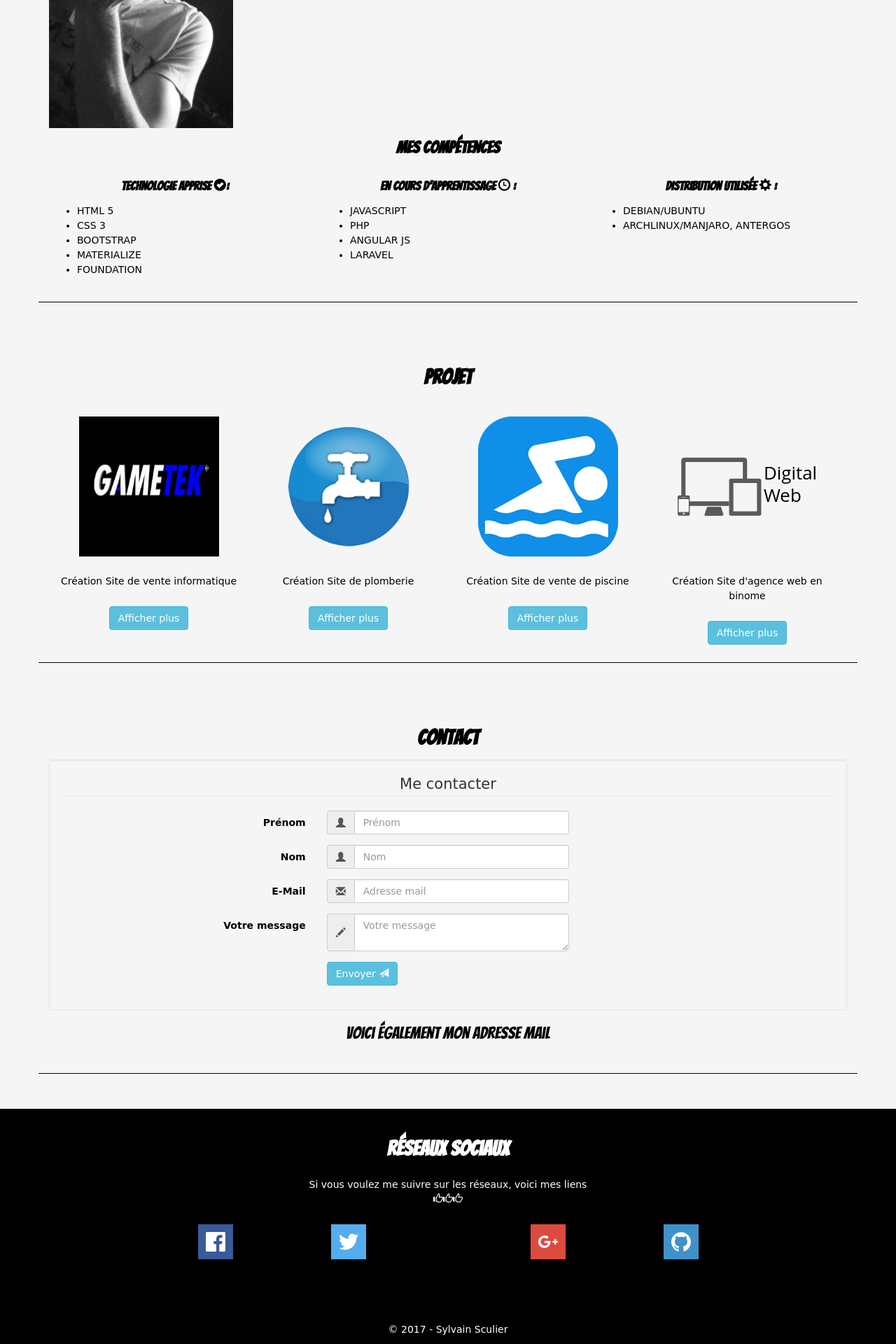
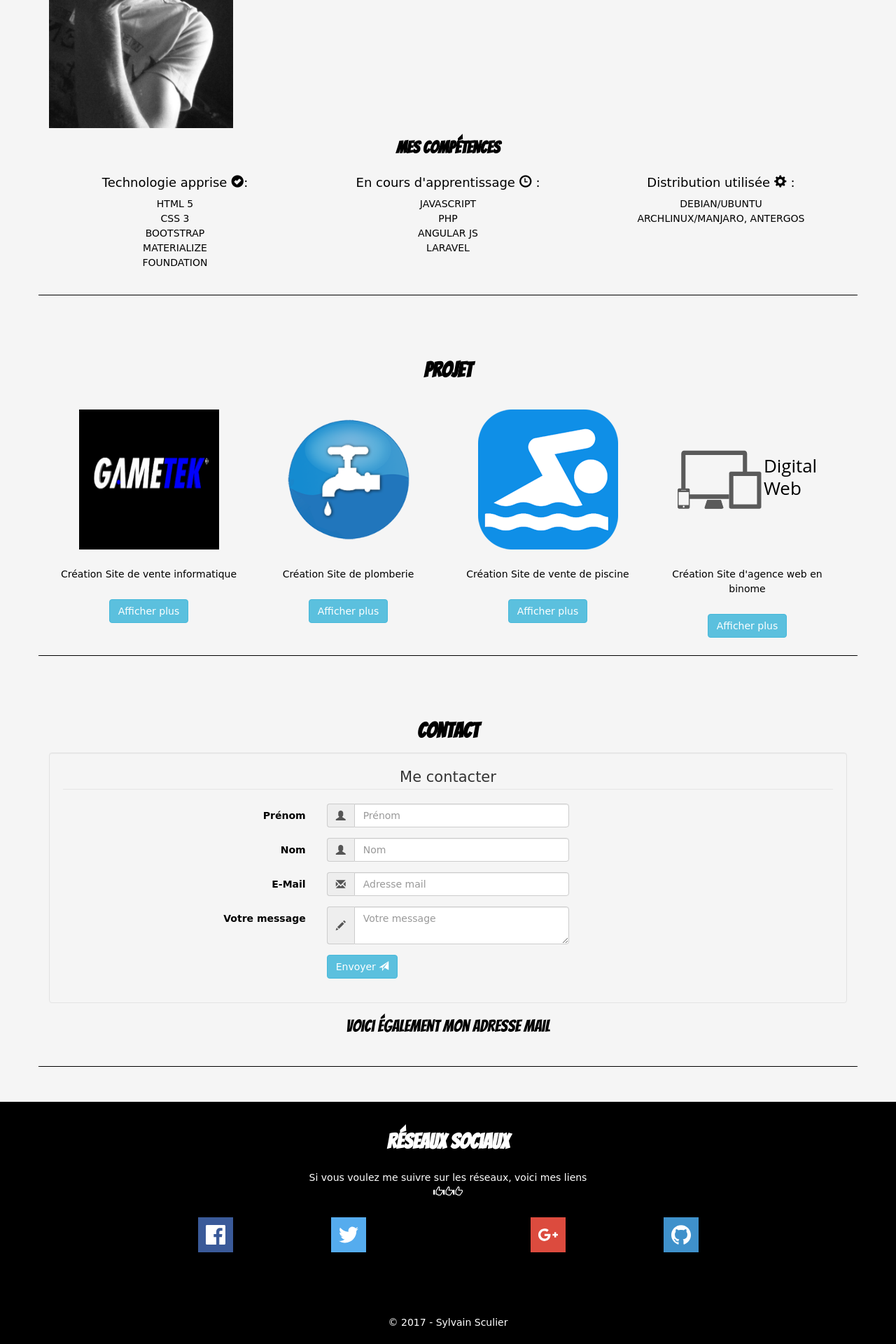
Before and after one commit to Sylvain059/Portfolio, a PHP site: page / in a window 1280 px wide. Shown: the part 1011-2931 px from the top of the page at 70% size. Run offline with PHP 8.4, Linux system fonts and the light colour scheme; some web fonts are replaced.

Commit message:
main.css/ add style for list in presentation part

```diff
--- a/css/main.css
+++ b/css/main.css
@@ -254,10 +254,7 @@ font-family: 'Bangers', cursive;
 
         h1,
         h2,
-        h3,
-        h4,
-        h5,
-        h6 {
+        h3 {
             font-family: 'Bangers', cursive;
             font-weight: bold;
             margin: 15px 0;
@@ -329,6 +326,17 @@ CSS PRESENTATION
 
         .figcaption {
             padding-top: 25px;
+        }
+
+        .listCompétence,
+        h4 {
+            padding: 0;
+            list-style-type: none;
+            text-align: center;
+        }
+
+        .listCompétence li {
+            text-align: center;
         }
         /*
 CSS PROJET
```
